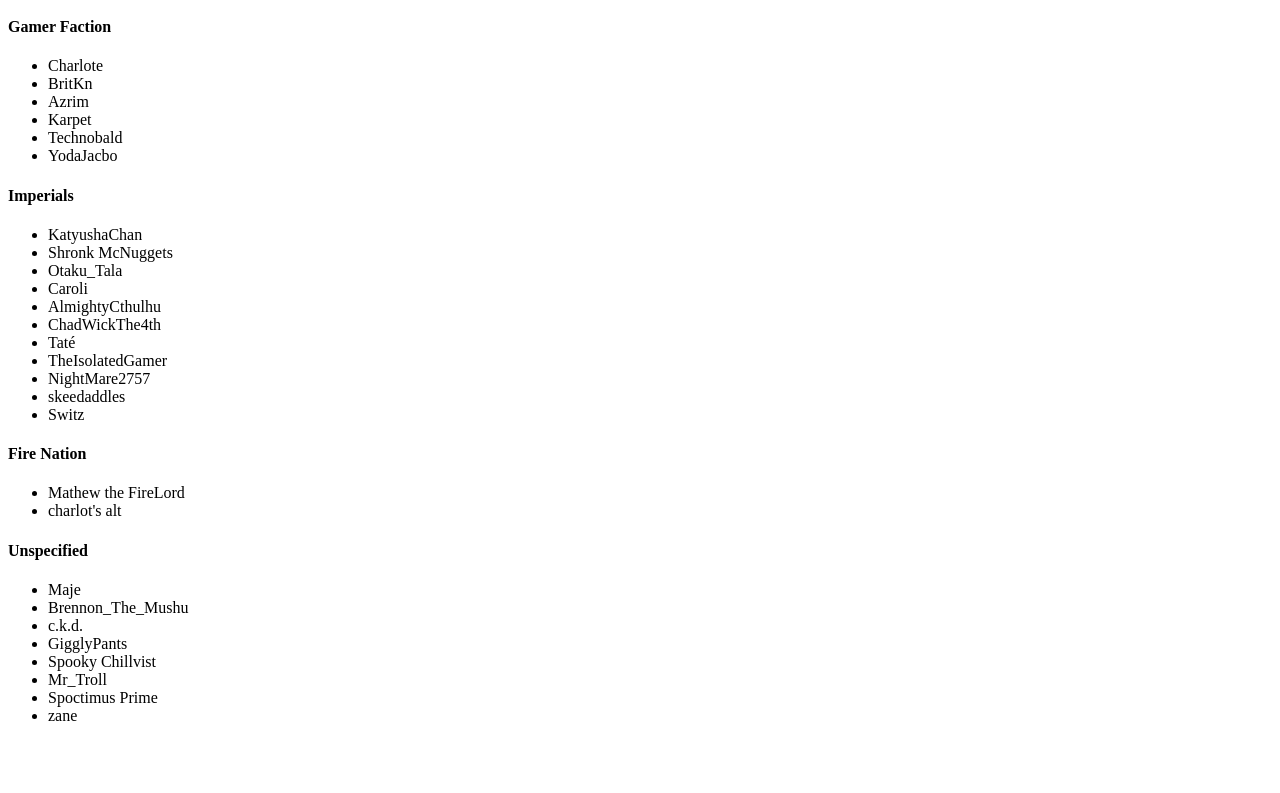
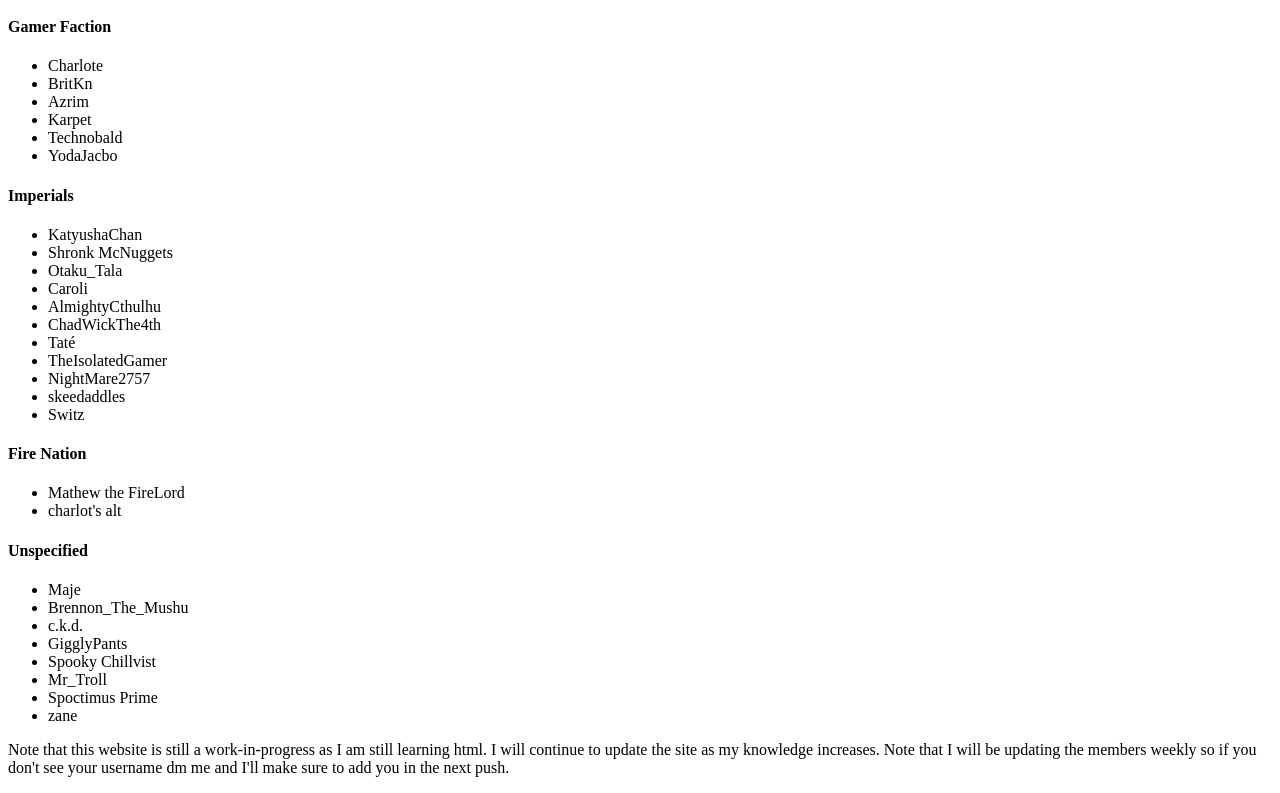
Before and after one commit to QrowBranwenn/simps, a plain HTML site: page index.html in a window 1280 px wide. Shown: the part 836-1629 px from the top of the page. Before the commit the page ends 1577 px from the top, so only its background shows below. Drawn offline with Linux system fonts and the light colour scheme.

Commit message:
Add comments

```diff
--- a/index.html
+++ b/index.html
@@ -96,5 +96,6 @@
       <li>Spoctimus Prime</li>
       <li>zane</li>
     </ul>
+    <p>Note that this website is still a work-in-progress as I am still learning html. I will continue to update the site as my knowledge increases. Note that I will be updating the members weekly so if you don't see your username dm me and I'll make sure to add you in the next push.</p>
   </footer>
 </html>
```
